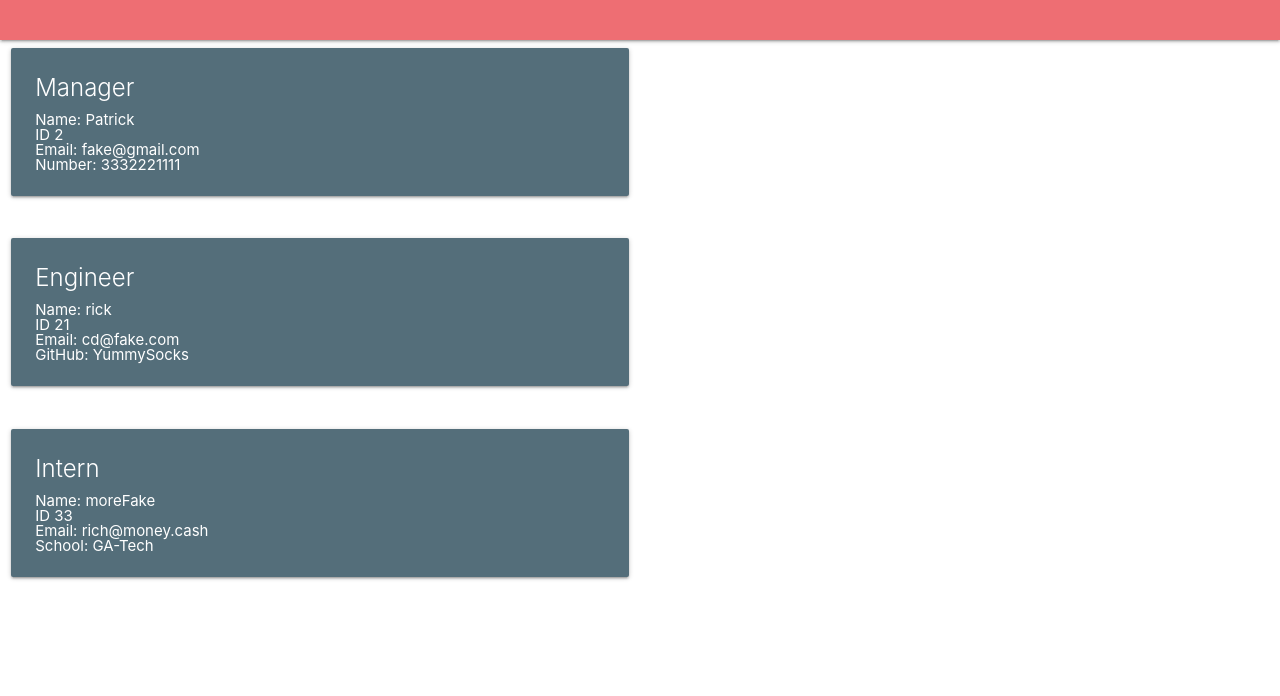
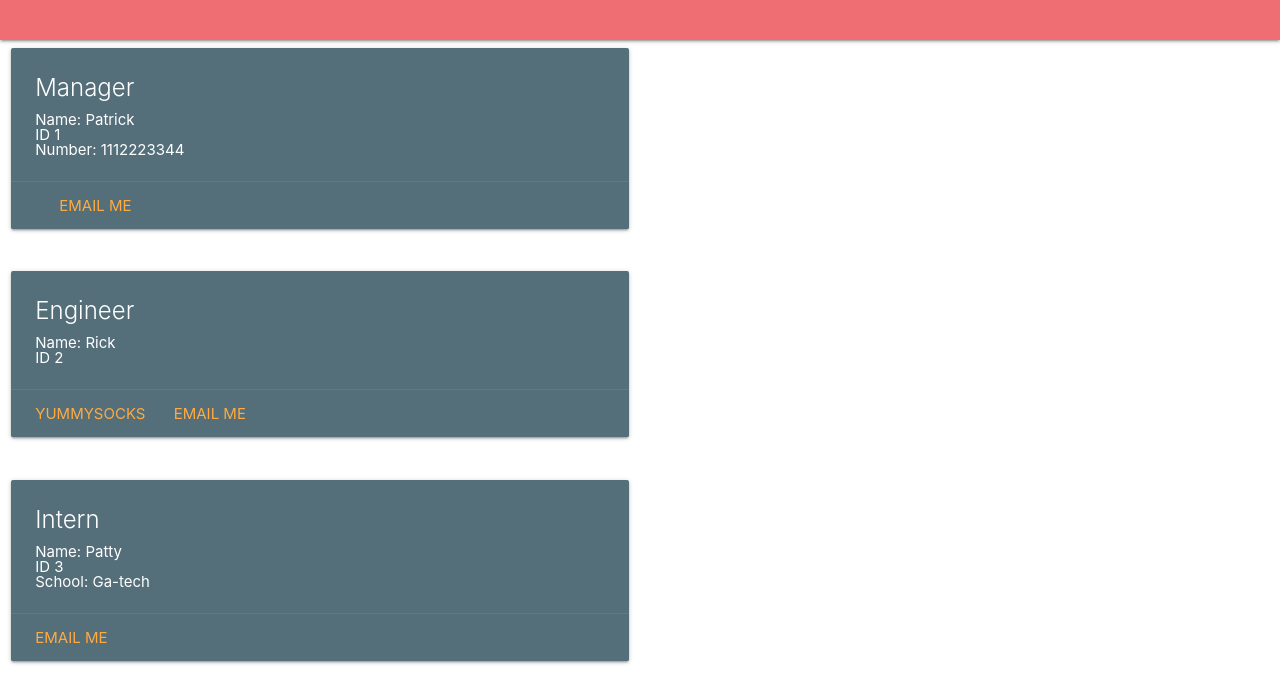
Before and after one commit to YummySocks/Team-Generator, a website: page src/index.html in a window 1280 px wide. Shown: the part 110-806 px from the top of the page. Drawn offline with nearby package versions, Linux system fonts and the light colour scheme.

Commit message:
fixed the email and github to be links

```diff
--- a/src/index.html
+++ b/src/index.html
@@ -22,9 +22,11 @@
             <div class="card-content white-text">
               <span class="card-title">Manager</span>
               <p>Name: Patrick</p>
-              <p>ID 2</p>
-              <p>Email: fake@gmail.com</p>
-              <p>Number: 3332221111</p>
+              <p>ID 1</p>
+              <p>Number: 1112223344</p>
+            </div>
+            <div class="card-action">
+                <a href="mailto:patrickdsutcliffe@gmail.com">Email Me</a>
             </div>
           </div>
         </div>
@@ -34,10 +36,12 @@
           <div class="card blue-grey darken-1">
             <div class="card-content white-text">
               <span class="card-title">Engineer</span>
-              <p>Name: rick</p>
-              <p>ID 21</p>
-              <p>Email: cd@fake.com</p>
-              <p>GitHub: YummySocks</p>
+              <p>Name: Rick</p>
+              <p>ID 2</p>
+            </div>
+            <div class="card-action">
+                <a target="_blank" href="https://github.com/YummySocks">YummySocks</a>
+                <a href="mailto:patricksutcliffe123@gmail.com">Email Me</a>
             </div>
           </div>
         </div>
@@ -47,10 +51,12 @@
           <div class="card blue-grey darken-1">
             <div class="card-content white-text">
               <span class="card-title">Intern</span>
-              <p>Name: moreFake</p>
-              <p>ID 33</p>
-              <p>Email: rich@money.cash</p>
-              <p>School: GA-Tech</p>
+              <p>Name: Patty</p>
+              <p>ID 3</p>
+              <p>School: Ga-tech</p>
+            </div>
+            <div class="card-action">
+                <a href="mailto:something@gmail.com">Email Me</a>
             </div>
           </div>
         </div>
```
Also changed, not shown: src/index.js (+10 -4 lines).
